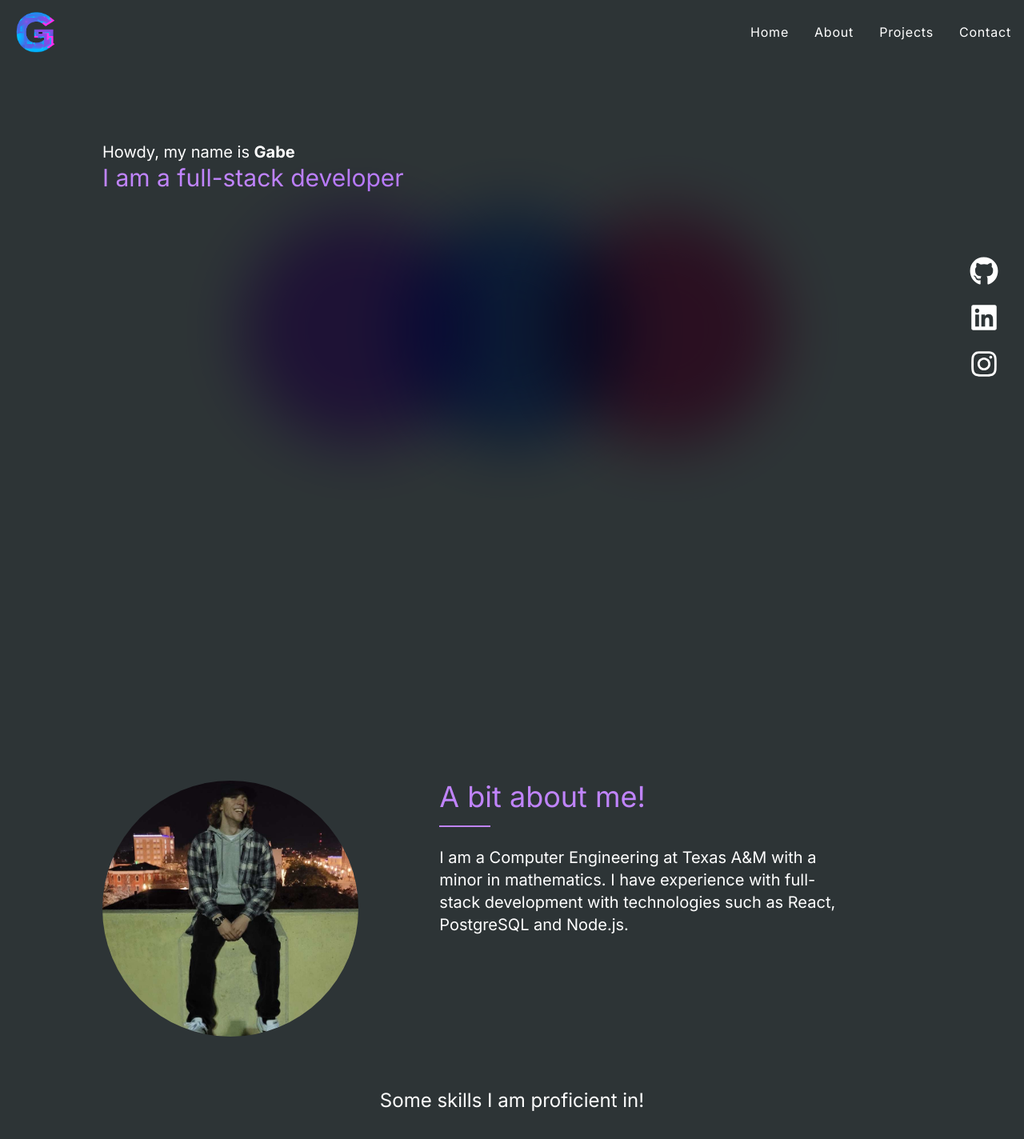
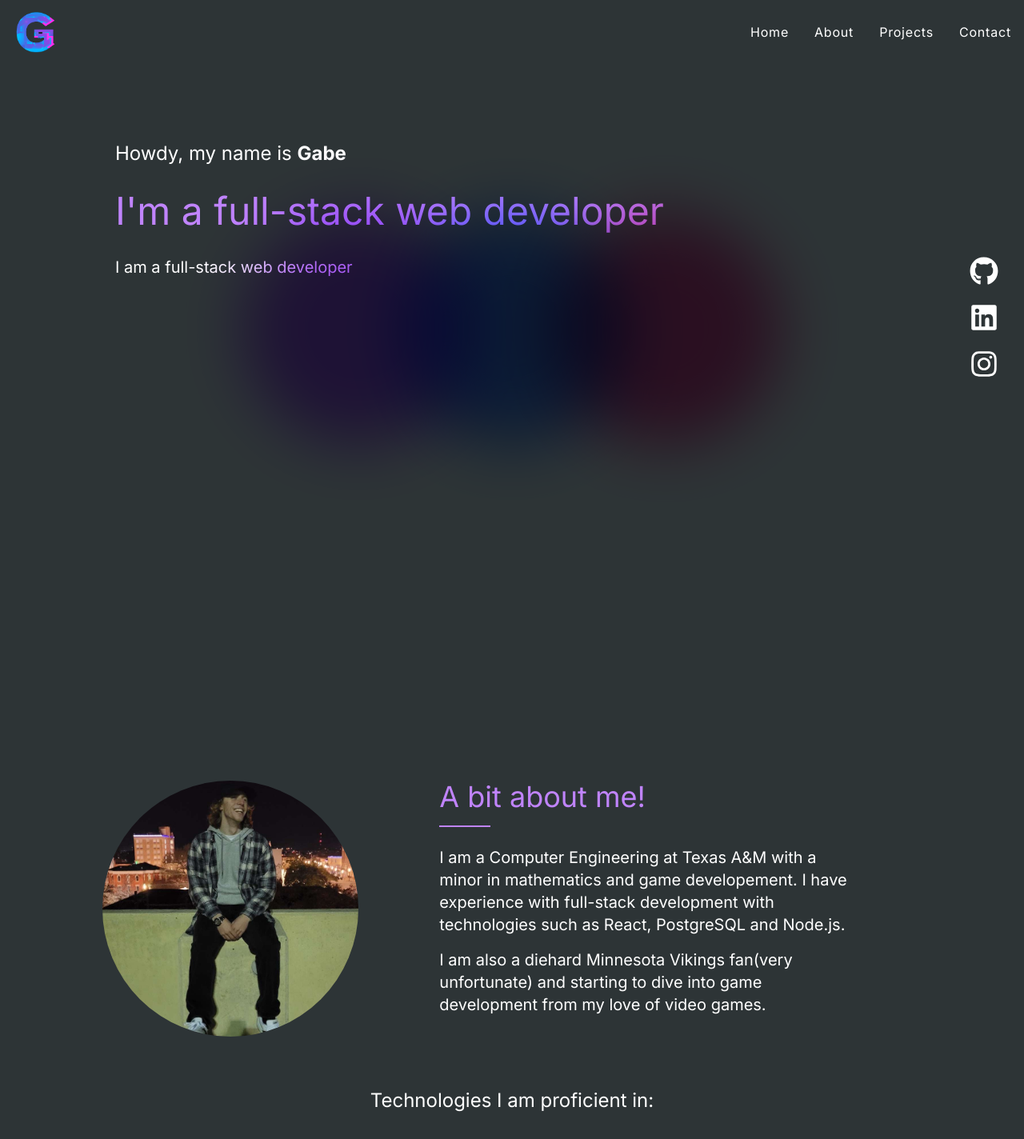
Before and after one commit to gabrielmarshall327/portfolio, a Next.js app: page / in a window 1280 px wide. Shown: the top 1424 px of the page at 80% size. Built offline with nearby package versions, Linux system fonts and the light colour scheme; what tailwindcss-animation-delay would draw is missing.

Commit message:
added more text to about and hero

```diff
--- a/components/about.js
+++ b/components/about.js
@@ -49,8 +49,14 @@ export default function About() {
 
               <p className=" pt-4 text-xl">
                 I am a Computer Engineering at Texas A&M with a minor in
-                mathematics. I have experience with full-stack development with
-                technologies such as React, PostgreSQL and Node.js.{" "}
+                mathematics and game developement. I have experience with
+                full-stack development with technologies such as React,
+                PostgreSQL and Node.js.{" "}
+              </p>
+              <p className=" pt-4 text-xl">
+                I am also a diehard Minnesota Vikings fan(very unfortunate) and
+                starting to dive into game development from my love of video
+                games.{" "}
               </p>
             </motion.div>
           </div>
@@ -62,7 +68,7 @@ export default function About() {
               transition={{ duration: 0.4, delay: 0.5 }}
               viewport={{ once: true }}
             >
-              Some skills I am proficient in!
+              Technologies I am proficient in:
             </motion.h4>
             <div className=" flex flex-row flex-wrap justify-center gap-4 max-w-xl mx-auto">
               {skills.map((skill, index) => (
--- a/components/hero.js
+++ b/components/hero.js
@@ -5,25 +5,36 @@ import { motion } from "framer-motion";
 export default function Hero() {
   return (
     <div className=" bg-darkbg h-screen scroll-m-[100rem]" id="home">
-      <div className=" max-w-5xl mx-auto md:py-24 py-10">
+      <div className=" max-w-5xl mx-auto md:py-24 py-10 px-4">
         <motion.h3
           initial={{ y: 20, opacity: 0 }}
           animate={{ y: 0, opacity: 1 }}
           transition={{ duration: 0.4, delay: 0.6 }}
-          className=" text-xl"
+          className=" text-2xl pb-8"
         >
-          Howdy, my name is <span className=" font-bold ">Gabe</span>
+          Howdy, my name is{" "}
+          <span className=" font-bold hover:text-purple-400 transition-colors duration-200 cursor-pointer">
+            Gabe
+          </span>
         </motion.h3>
         <motion.h3
           initial={{ y: 20, opacity: 0 }}
           animate={{ y: 0, opacity: 1 }}
           transition={{ duration: 0.4, delay: 0.8 }}
-          className=" text-3xl text-purple-400"
+          className=" text-5xl text-purple-400 pb-8"
         >
-          I am a full-stack developer
+          I'm a full-stack web developer
+        </motion.h3>
+        <motion.h3
+          initial={{ y: 20, opacity: 0 }}
+          animate={{ y: 0, opacity: 1 }}
+          transition={{ duration: 0.4, delay: 0.8 }}
+          className=" text-xl"
+        >
+          I am a full-stack web developer
         </motion.h3>
       </div>
-      <div className="flex flex-row justify-center  max-md:hidden">
+      <div className="flex flex-row justify-center max-md:hidden">
         <div className="absolute top-1/3 mr-96 w-72 h-72 bg-purple-500 rounded-full mix-blend-multiply filter blur-2xl opacity-100 animate-blob1"></div>
         <div className="absolute top-1/3 w-72 h-72 bg-blue-500 rounded-full mix-blend-multiply filter blur-2xl opacity-100 animate-blob2 "></div>
         <div className="absolute top-1/3 ml-96 w-72 h-72 bg-pink-500 rounded-full mix-blend-multiply filter blur-2xl opacity-100 animate-blob3 "></div>
```
